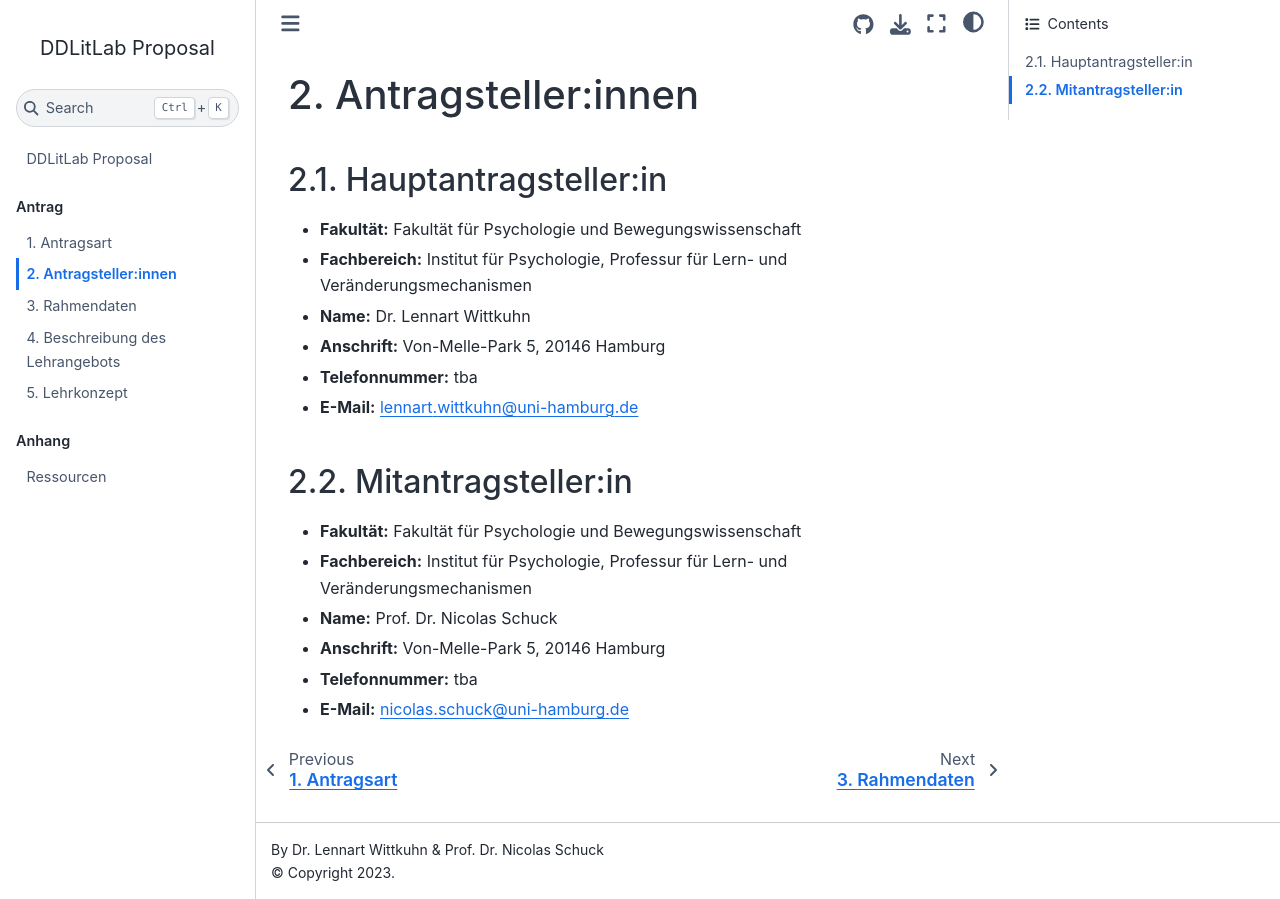
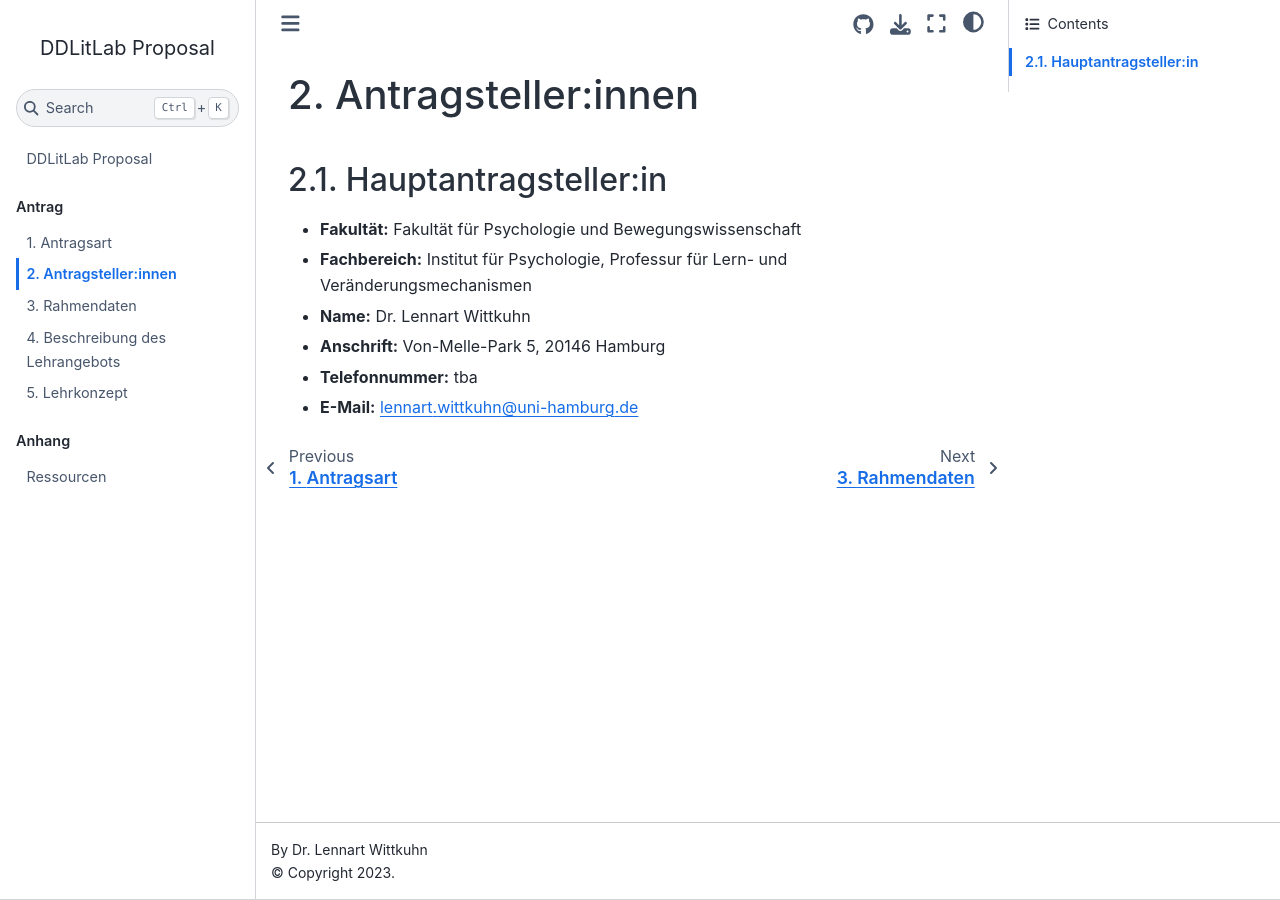
Before and after one commit to lnnrtwttkhn/ddlitlab-proposal, a Jupyter Book: the page built from docs/antragsteller.md, in a window 1280 px wide. Built offline with Jupyter Book 1.0.4 settings and Sphinx 7.4.7 and the Sphinx Book theme 1.1.4, drawn with Linux system fonts in a browser that asks for light colours.

Commit message:
disable nico schuck as antragsteller for now

```diff
--- a/docs/_config.yml
+++ b/docs/_config.yml
@@ -2,7 +2,7 @@
 # Learn more at https://jupyterbook.org/customize/config.html
 
 title: DDLitLab Proposal
-author: Dr. Lennart Wittkuhn & Prof. Dr. Nicolas Schuck
+author: Dr. Lennart Wittkuhn
 # logo: logo.png
 
 # Force re-execution of notebooks on each build.
--- a/docs/antragsteller.md
+++ b/docs/antragsteller.md
@@ -9,6 +9,7 @@
 - **Telefonnummer:** tba
 - **E-Mail:** [lennart.wittkuhn@uni-hamburg.de](mailto:lennart.wittkuhn@uni-hamburg.de)
 
+<!---
 ## Mitantragsteller:in
 
 - **Fakultät:** Fakultät für Psychologie und Bewegungswissenschaft
@@ -17,3 +18,4 @@
 - **Anschrift:** Von-Melle-Park 5, 20146 Hamburg
 - **Telefonnummer:** tba
 - **E-Mail:** [nicolas.schuck@uni-hamburg.de](mailto:nicolas.schuck@uni-hamburg.de)
+-->
```
